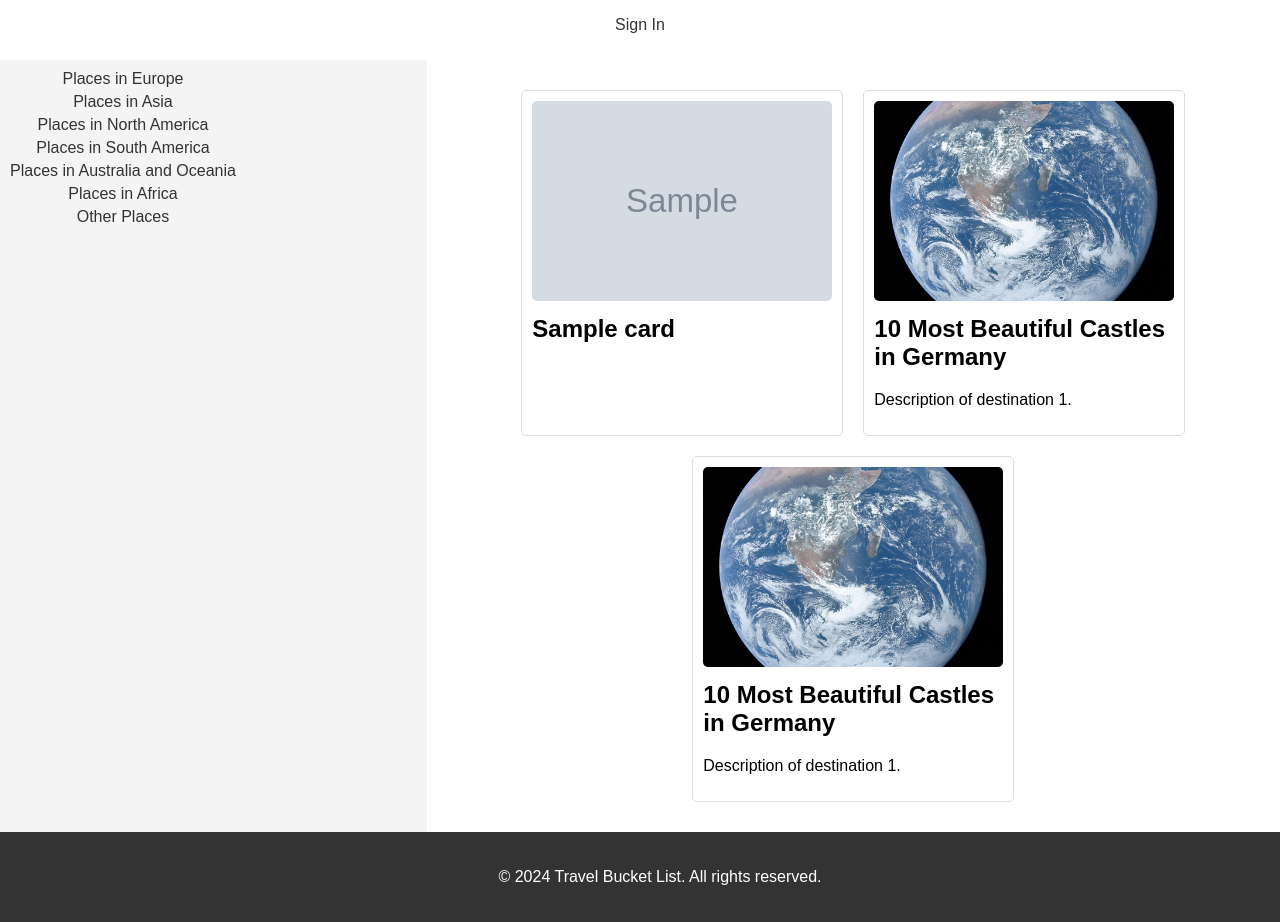
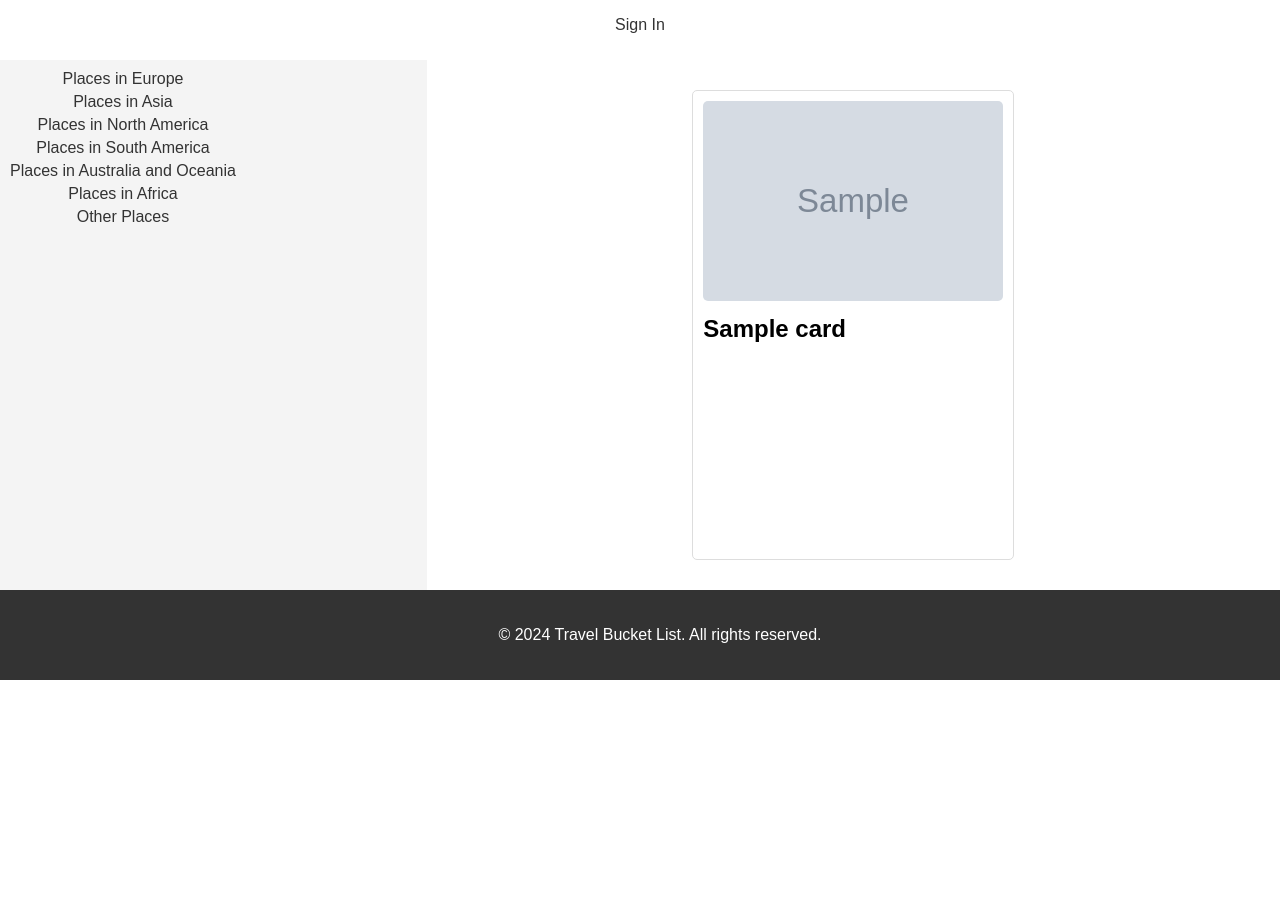
Before and after one commit to KetuKuu/stoha-harjoitustyo, a Flask app: template Challenge-app/templates/Frontpage.html in a window 1280 px wide. Shown: the part 120-1042 px from the top of the page. After the commit the page ends 800 px from the top, so only its background shows below. Run offline with Flask 3, Linux system fonts and the light colour scheme; the template is opened without the code that fills it: most values are stand-ins (such as "Sample title", 1, 10 or a date in 2020); grey boxes marked "Sample" are stand-in pictures.

```diff
--- a/Challenge-app/templates/Frontpage.html
+++ b/Challenge-app/templates/Frontpage.html
@@ -116,9 +116,8 @@
         <p><a href="/Frontpage" class="active">Home</a></p>
         <p><a href="/myinfo">Mypages</a></p>
         <p><a href="/polls">Polls</a></p>
-        <a>Olet kirjautunut nimellä {{ session.username }}</a>
-        <!--<a href="#">{{ session.username }}</a>-->
-        <a href="/logout">Log Out</a>
+        <a>You are logged in as {{ session.username }}</a>
+        <p><a href="/logout">Log Out</a></p>
         {% else %}
         <p><a href="/loging">Sign In</a></p>
         {% endif %}
@@ -139,24 +138,26 @@
         </nav>
         <section>
             {% if session.username %}
+            <!-- käyttäjän lomake -->
             <div class="card">
                 <a href="/addcard">
                 <img src="https://via.placeholder.com/300x200" alt="Image">
             </a>
                 <h2>Add your challenge</h2>
 
-            <!-- Lisää samanlaisia kortteja tarvittaessa -->
+            <!-- lisäätään staatisesti käyttäjän lomaken tiedot card luokkaan -->
             </div>
             {% endif %}
             {% for card in cards %}
             <div class="card">
-                <a href="/card/{{ card.id }}/{{ card.region }}">  <!-- Oletetaan, että jokaisella kortilla on uniikki ID -->
+
+                <a href="/card_detail/{{ card.id }}">
                     <img src="{{ url_for('static', filename=card.image_url[7:]) }}" alt="{{ card.title }}">
                 </a>
                 <h2>{{ card.title }}</h2>
                 {% if session.username %}
                 <p>{{ card.description }}</p>
-                <form method="post" action="/mark-done">
+                <form method="POST" action="/mark-done">
                     <input type="hidden" name="region" value="{{ card.region }}">
                     <input type="hidden" name="card_id" value="{{ card.id }}">
                     <button type="submit" class="{% if card.id in completions %}done-button active{% else %}done-button{% endif %}">Done</button>
@@ -164,48 +165,6 @@
                 {% endif %}
             </div>
             {% endfor %}
-            <div class="card">
-                <a href="/card">
-                    <img src="{{ url_for('static', filename='maapallo.jpg') }}" alt="10 Most Beautiful Castles in Germany">
-                </a>
-                <h2>10 Most Beautiful Castles in Germany</h2>
-                {% if session.username %}
-                <form method="post" action="/mark-done">
-                    <input type="hidden" name="region" value="Europe">
-                    <input type="hidden" name="card_id" value="1">
-                    <button type="submit"> Done</button>
-                <!--<input type="checkbox"> -->
-                </form>
-
-                {% endif %}
-                <p>Description of destination 1.</p>
-            </div>
-            <div class="card">
-                <a href="/europe1">
-                    <img src="{{ url_for('static', filename='maapallo.jpg') }}" alt="10 Most Beautiful Castles in Germany">
-                </a>
-                <h2>10 Most Beautiful Castles in Germany</h2>
-                {% if session.username %}
-                <form method="post" action="/mark-done">
-                    <input type="hidden" name="region" value=" America">
-                    <input type="hidden" name="card_id" value="2">
-                    <button type="submit" onclick="toggleDone(this)"> Done</button>
-                   <!--  <input type="checkbox"> -->
-                </form>
-                {% endif %}
-                <p>Description of destination 1.</p>
-            </div>
-             <!-- <div class="card">
-                <a href="/addcard">
-                <img src="https://via.placeholder.com/300x200" alt="Image">
-            </a>
-                <h2>Destination Name 2</h2>
-                <p>Description of destination 2.</p>
-                <button class="done-button" onclick="toggleDone(this)">Done</button>
-                <button class="like-button">❤</button> -->
-
-            <!-- Lisää samanlaisia kortteja tarvittaessa -->
-            </div>
         </section>
     </main>
     <footer>
```
